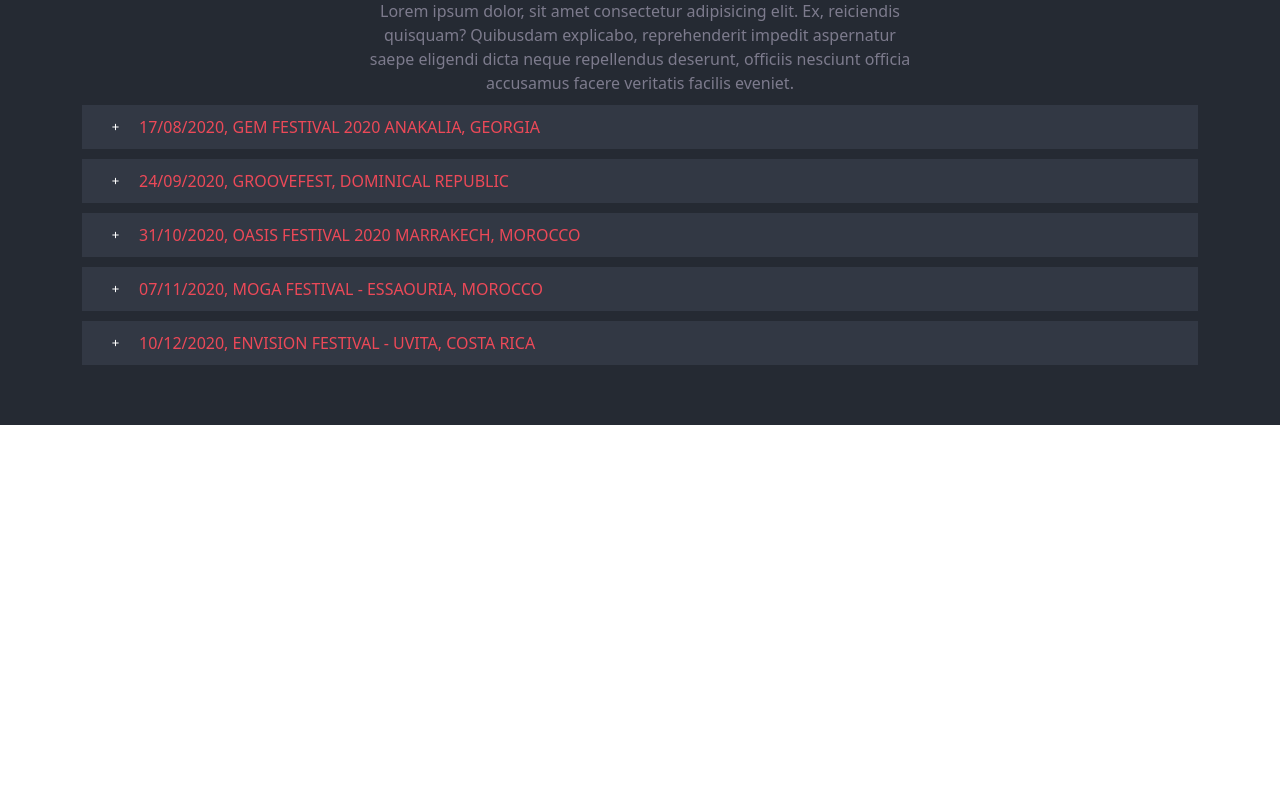
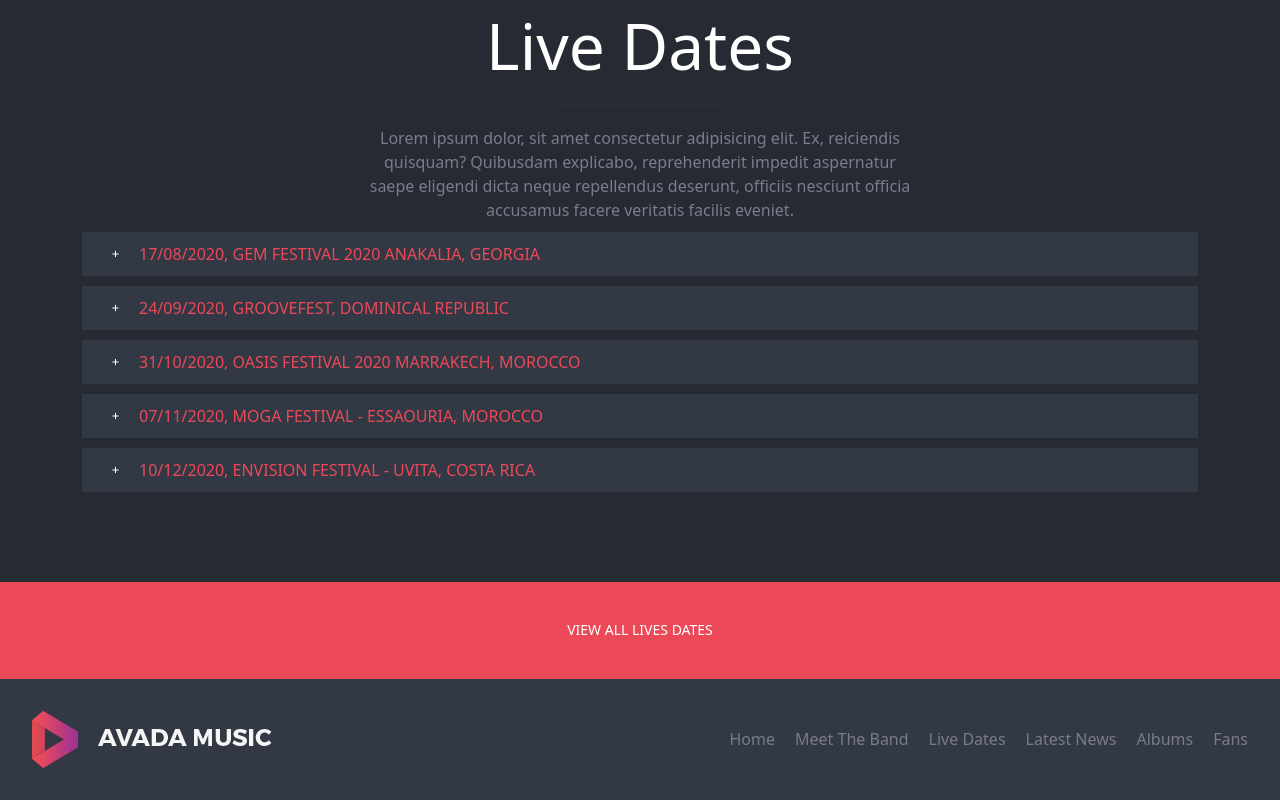
Before and after one commit to kritoma/proj-html-vuejs, a Vue app: page / in a window 1280 px wide. Shown: the part 1818-2618 px from the top of the page. Before the commit the page ends 2243 px from the top, so only its background shows below. Built offline with nearby package versions, Linux system fonts and the light colour scheme.

Commit message:
aggiunto sezione nav

```diff
--- a/src/components/block/BaseMain.vue
+++ b/src/components/block/BaseMain.vue
@@ -4,6 +4,7 @@
     <SectionBand/>
     <SectionPlay/>
     <SectionLiveDates/>
+    <SectionNav/>
   </main>
 </template>
 
@@ -11,10 +12,11 @@
 import SectionBand from '../section/SectionBand.vue';
 import SectionLiveDates from '../section/SectionLiveDates.vue';
 import SectionMusicLife from '../section/SectionMusicLife.vue';
+import SectionNav from '../section/SectionNav.vue';
 import SectionPlay from '../section/SectionPlay.vue';
 
 export default {
-  components: { SectionMusicLife, SectionBand, SectionPlay, SectionLiveDates },
+  components: { SectionMusicLife, SectionBand, SectionPlay, SectionLiveDates, SectionNav },
     name: "BaseMain",
 }
 </script>
--- /dev/null
+++ b/src/components/common/DisplayBar.vue
@@ -0,0 +1,28 @@
+<template>
+  <div>
+    <h5>{{text}}</h5>
+  </div>
+</template>
+
+<script>
+export default {
+    name: "DisplayBar",
+    props: {
+        text: String,
+    }
+}
+</script>
+
+<style lang="scss" scoped>
+div {
+    background-color: var(--color-primary);
+    padding: 40px 0;
+    text-align: center;
+    color: white;
+
+    h5 {
+        font-size: 14px;
+        margin: 0;
+    }
+}
+</style>
--- a/src/components/section/SectionBand.vue
+++ b/src/components/section/SectionBand.vue
@@ -3,13 +3,16 @@
     <div class="container">
         <TitleSection title="Latest Band News"/>
     </div>
+    <DisplayBar text="VIEW ALL LATEST NEWS"/>
   </section>
 </template>
 
 <script>
-import TitleSection from '../common/TitleSection.vue'
+import DisplayBar from '../common/DisplayBar.vue';
+import TitleSection from '../common/TitleSection.vue';
+
 export default {
-  components: { TitleSection },
+  components: { TitleSection, DisplayBar },
     name: "SectionBand"
 }
 </script>
--- a/src/components/section/SectionLiveDates.vue
+++ b/src/components/section/SectionLiveDates.vue
@@ -1,18 +1,22 @@
 <template>
   <section>
     <div class="container">
-        <TitleSection title="Live Dates"/>
-        <CardDates class="list" v-for="(live, index) in liveDates" :key="index" :live="live"/>
+        <div class="live">
+            <TitleSection title="Live Dates"/>
+            <CardDates class="list" v-for="(live, index) in liveDates" :key="index" :live="live"/>
+        </div>
     </div>
+    <DisplayBar text="VIEW ALL LIVES DATES"/>
   </section>
 </template>
 
 <script>
 import CardDates from '../common/CardDates.vue';
+import DisplayBar from '../common/DisplayBar.vue';
 import TitleSection from '../common/TitleSection.vue';
 
 export default {
-  components: { TitleSection, CardDates },
+  components: { TitleSection, CardDates, DisplayBar },
     name: "SectionLiveDates",
 
     data() {
@@ -52,10 +56,15 @@
 <style lang="scss" scoped>
 section {
     background-color: #252a33;
-    padding: 50px;
+
+    .live {
+        padding: 5rem 0;
+    }
+
 
     .list {
         margin: .625rem 0;
+
     }
 
 }
--- /dev/null
+++ b/src/components/section/SectionNav.vue
@@ -0,0 +1,79 @@
+<template>
+  <section>
+    <div class="logo">
+        <img src="../../assets/img/logo_footer.png" alt="logo">
+    </div>
+    <nav>
+        <ul>
+            <li v-for="(nav, index) in navs" :key="index"><a :href="nav.link">{{nav.name}}</a></li>
+        </ul>
+    </nav>
+  </section>
+</template>
+
+<script>
+
+
+export default {
+    name: "SectionNav",
+    data() {
+        return {
+            navs: [
+                {
+                    name: "Home",
+                    link: "#"
+                },
+                {
+                    name: "Meet The Band",
+                    link: "#"
+                },
+                {
+                    name: "Live Dates",
+                    link: "#"
+                },
+                {
+                    name: "Latest News",
+                    link: "#"
+                },
+                {
+                    name: "Albums",
+                    link: "#"
+                },
+                {
+                    name: "Fans",
+                    link: "#"
+                },
+            ]
+        }
+    }
+}
+</script>
+
+<style lang="scss" scoped>
+section{
+    background-color: #323844;
+    padding: 2rem;
+    display: flex;
+    justify-content: space-between;
+    align-items: center;
+
+    nav {
+        ul {
+            list-style: none;
+            display: flex;
+            gap: 1.25rem;
+            margin: 0;
+
+            a {
+                text-decoration: none;
+                color: #797d86;
+
+                &:hover {
+                    color: white;
+                }
+            }
+        }
+    }
+
+}
+</style>
```
